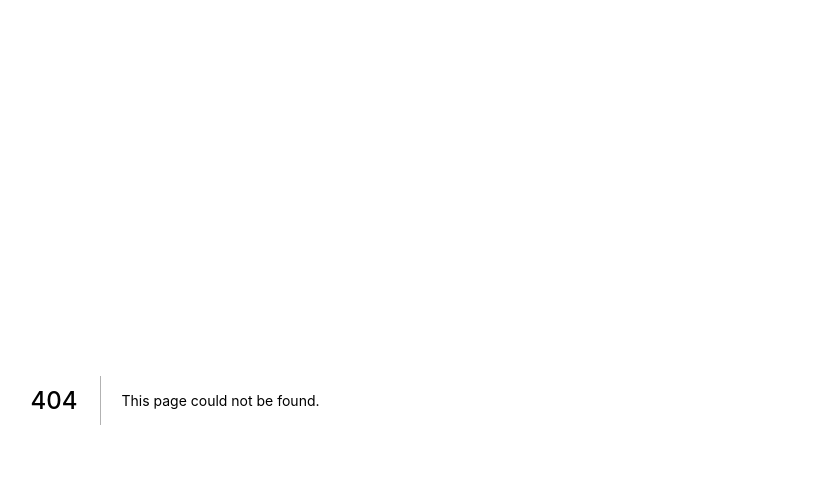
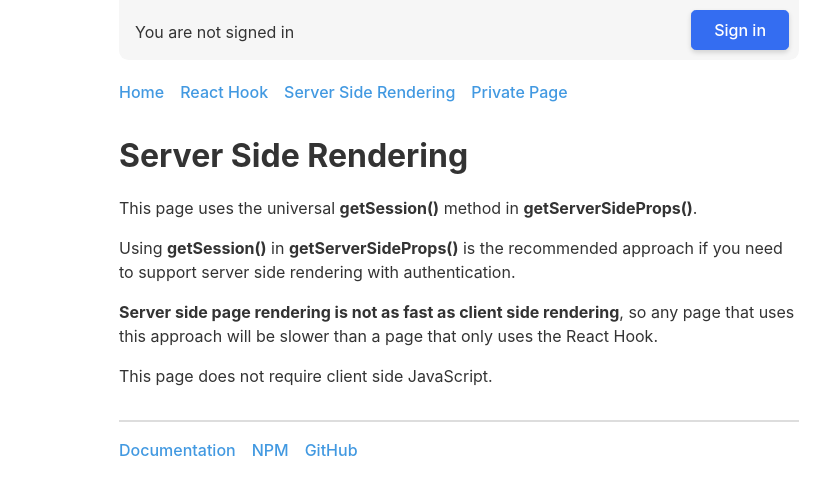
Before and after one commit to nonissue/co-cms, a Next.js app: page /ssr in a window 1280 px wide. Before the commit this address had no page. Shown: the top 494 px of the page, without its empty margins (181-1011 px from the left). Built offline with nearby package versions, Linux system fonts and the light colour scheme; no server answers.

Commit message:
Add SSR page demo

```diff
--- /dev/null
+++ b/pages/ssr.js
@@ -0,0 +1,33 @@
+import { getSession } from 'next-auth/client';
+import Layout from '../components/layout';
+
+export default ({ session }) => (
+  <Layout>
+    <h1>Server Side Rendering</h1>
+    <p>
+      This page uses the universal <strong>getSession()</strong> method in{' '}
+      <strong>getServerSideProps()</strong>.
+    </p>
+    <p>
+      Using <strong>getSession()</strong> in{' '}
+      <strong>getServerSideProps()</strong> is the recommended approach if you
+      need to support server side rendering with authentication.
+    </p>
+    <p>
+      <strong>
+        Server side page rendering is not as fast as client side rendering
+      </strong>
+      , so any page that uses this approach will be slower than a page that only
+      uses the React Hook.
+    </p>
+    <p>This page does not require client side JavaScript.</p>
+  </Layout>
+);
+
+export async function getServerSideProps(context) {
+  return {
+    props: {
+      session: await getSession(context),
+    },
+  };
+}
```
